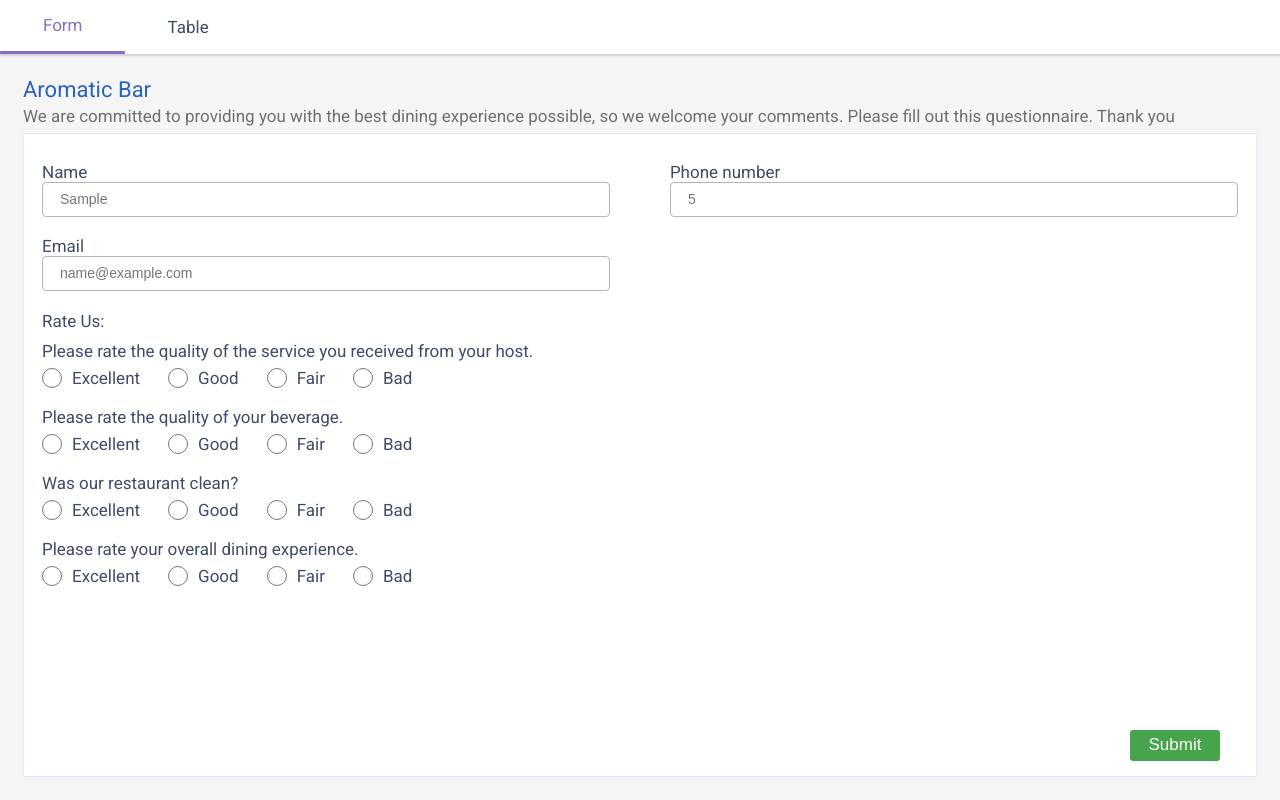
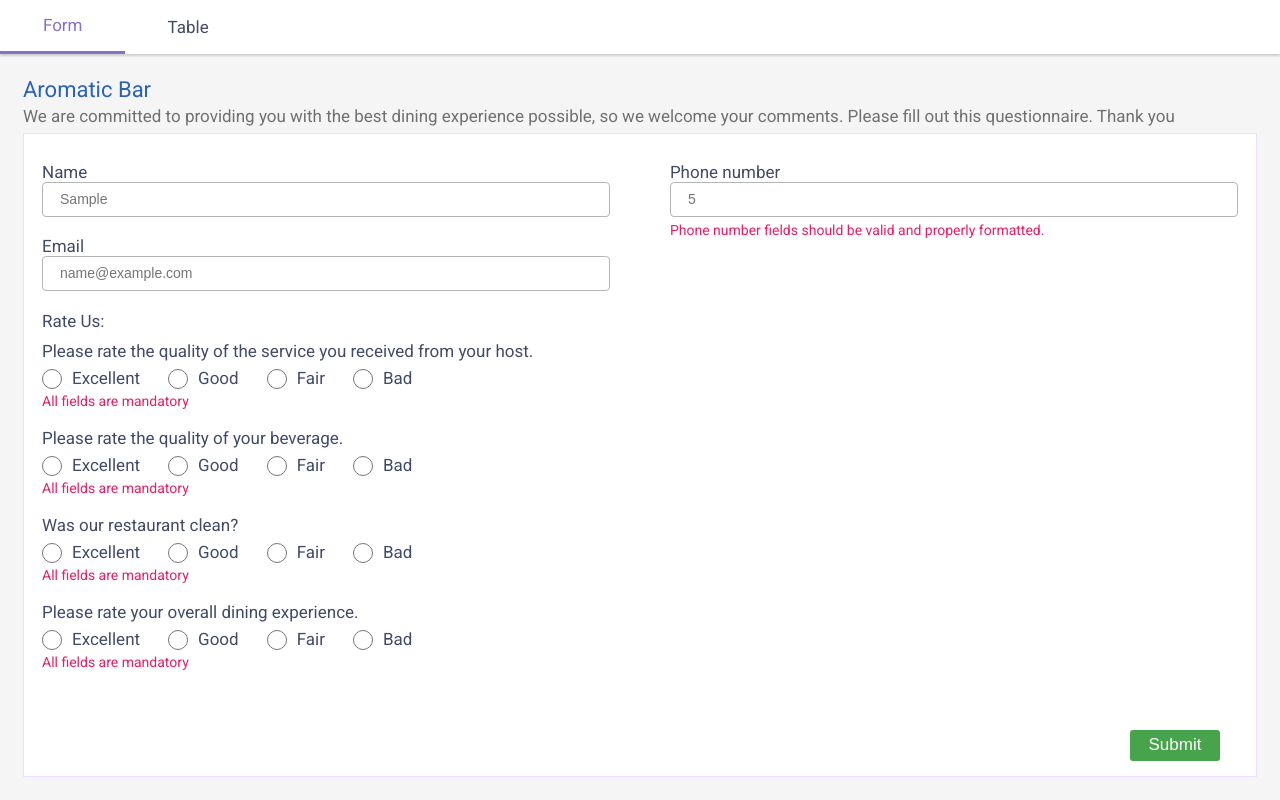
Before and after one commit to rs-prasad/assignment-feedback-form, a React (Create React App) app: page / in a window 1280 px wide. Both pictures are taken after typing "Sample", "name@example.com", "5" into the empty fields and a click on the button "Submit". Built offline with nearby package versions, Linux system fonts and the light colour scheme.

Commit message:
form functionality added

```diff
--- a/package.json
+++ b/package.json
@@ -8,6 +8,7 @@
     "@testing-library/user-event": "^13.5.0",
     "react": "^17.0.2",
     "react-dom": "^17.0.2",
+    "react-icons": "^4.3.1",
     "react-router-dom": "^6.2.2",
     "react-scripts": "5.0.0",
     "web-vitals": "^2.1.4"
--- a/src/components/pages/form/Form.js
+++ b/src/components/pages/form/Form.js
@@ -1,24 +1,76 @@
 import "./form.css";
-import { useState } from "react";
+import { useEffect, useState } from "react";
 
 const Form = () => {
   const ratingOptions = ["Excellent", "Good", "Fair", "Bad"];
 
-  const [personalDetail, setPersonalDetail] = useState({
+  const [feedback, setFeedback] = useState({
     name: "",
     email: "",
     phoneNumber: "",
+    service: "",
+    beverage: "",
+    cleanness: "",
+    overall: "",
   });
+  const [error, setError] = useState({});
 
-  const handelChange = (e) => {
+  const saveData = () => {
+    let feedbackArray = JSON.parse(
+      localStorage.getItem("feedbackArray") || "[]"
+    );
+    console.log(typeof feedbackArray);
+    feedbackArray = [...feedbackArray, feedback];
+    localStorage.setItem("feedbackArray", JSON.stringify(feedbackArray));
+  };
+  //handles
+  const handleChange = (e) => {
     const name = e.target.name;
     const value = e.target.value;
-    setPersonalDetail({ ...personalDetail, [name]: value });
+    setFeedback({ ...feedback, [name]: value });
   };
-
   const handleSubmit = (e) => {
     e.preventDefault();
-    console.log(document.forms[0]);
+    //validation
+    const newErrorMessage = {
+      name: "",
+      email: "",
+      phoneNumber: "",
+      service: "",
+      beverage: "",
+      cleanness: "",
+      overall: "",
+    };
+
+    let anyError = false;
+    const regexName = /^[a-zA-Z\s]{1,}$/;
+    const regexPhoneNumber = /^[0-9]{10}$/;
+    const regexEmail = /^[a-zA-Z0-9+_.-]+@[a-zA-Z]{3,}.[a-zA-Z]{2,3}$/;
+
+    if (!regexName.test(feedback.name)) {
+      newErrorMessage.name =
+        "Name fields should be valid and properly formatted.";
+      anyError = true;
+    }
+    if (!regexEmail.test(feedback.email)) {
+      newErrorMessage.email = "Email should be valid and properly formatted.";
+      anyError = true;
+    }
+
+    if (!regexPhoneNumber.test(feedback.phoneNumber)) {
+      newErrorMessage.phoneNumber =
+        "Phone number fields should be valid and properly formatted.";
+      anyError = true;
+    }
+
+    for (const key in feedback) {
+      if (!feedback[key]) {
+        newErrorMessage[key] = "All fields are mandatory";
+        anyError = true;
+      }
+    }
+    setError(newErrorMessage);
+    if (!anyError) saveData();
   };
 
   return (
@@ -45,21 +97,23 @@ const Form = () => {
               type="text"
               name="name"
               id="form__name__input"
-              value={personalDetail.name}
-              onChange={(e) => handelChange(e)}
+              value={feedback.name}
+              onChange={(e) => handleChange(e)}
             />
+            {error.name && <p className="error__message">{error.name}</p>}
           </fieldset>
           <fieldset className="form__email">
             <label htmlFor="form__email__input" className="form__email__title">
               Email
             </label>
             <input
-              type="email"
+              type="text"
               name="email"
               id="form__email__input"
-              value={personalDetail.email}
-              onChange={(e) => handelChange(e)}
+              value={feedback.email}
+              onChange={(e) => handleChange(e)}
             />
+            {error.email && <p className="error__message">{error.email}</p>}
           </fieldset>
           <fieldset className="form__phone">
             <label htmlFor="form__phone__input" className="form__phone__title">
@@ -70,9 +124,12 @@ const Form = () => {
               name="phoneNumber"
               id="form__phone__input"
               placeholder="Don't include +91"
-              value={personalDetail.phoneNumber}
-              onChange={(e) => handelChange(e)}
+              value={feedback.phoneNumber}
+              onChange={(e) => handleChange(e)}
             />
+            {error.phoneNumber && (
+              <p className="error__message">{error.phoneNumber}</p>
+            )}
           </fieldset>
         </div>
         {/* Ratings */}
@@ -84,54 +141,62 @@ const Form = () => {
               Please rate the quality of the service you received from your
               host.
             </label>
-            <div className="rating_options">
-              {ratingOptions.map((item) => (
-                <>
+            <div className="rating_options" onChange={(e) => handleChange(e)}>
+              {ratingOptions.map((item, index) => (
+                <span key={index}>
                   <input type="radio" name="service" id="" value={item} />
-                  <span>{item}</span>
-                </>
+                  <span className="rating__title">{item}</span>
+                </span>
               ))}
             </div>
+            {error.service && <p className="error__message">{error.service}</p>}
           </fieldset>
           {/* beverage */}
           <fieldset className="rating__beverage">
             <label htmlFor="beverage">
               Please rate the quality of your beverage.
             </label>
-            <div className="rating_options">
-              {ratingOptions.map((item) => (
-                <>
+            <div className="rating_options" onChange={(e) => handleChange(e)}>
+              {ratingOptions.map((item, index) => (
+                <span key={index}>
                   <input type="radio" name="beverage" id="" value={item} />
-                  <span>{item}</span>
-                </>
+                  <span className="rating__title">{item}</span>
+                </span>
               ))}
             </div>
+            {error.beverage && (
+              <p className="error__message">{error.beverage}</p>
+            )}
           </fieldset>
           {/* cleanness */}
           <fieldset className="rating__cleanness">
             <label htmlFor="cleanness">Was our restaurant clean?</label>
-            <div className="rating_options">
-              {ratingOptions.map((item) => (
-                <>
+            <div className="rating_options" onChange={(e) => handleChange(e)}>
+              {ratingOptions.map((item, index) => (
+                <span key={index}>
                   <input type="radio" name="cleanness" id="" value={item} />
-                  <span>{item}</span>
-                </>
+                  <span className="rating__title">{item}</span>
+                </span>
               ))}
             </div>
+            {error.cleanness && (
+              <p className="error__message">{error.cleanness}</p>
+            )}
           </fieldset>
           {/* overall */}
           <fieldset className="rating__overall">
             <label htmlFor="overall">
               Please rate your overall dining experience.
             </label>
-            <div className="rating_options">
-              {ratingOptions.map((item) => (
-                <>
+            <div className="rating_options" onChange={(e) => handleChange(e)}>
+              {ratingOptions.map((item, index) => (
+                <span key={index}>
                   <input type="radio" name="overall" id="" value={item} />
-                  <span>{item}</span>
-                </>
+                  <span className="rating__title">{item}</span>
+                </span>
               ))}
             </div>
+            {error.overall && <p className="error__message">{error.overall}</p>}
           </fieldset>
         </div>
         <div className="submit_btn_container">
--- a/src/components/pages/form/form.css
+++ b/src/components/pages/form/form.css
@@ -82,7 +82,7 @@
 .form__ratings .rating_options input[type="radio"]:checked:after {
   background: var(--purple500) 0% 0% no-repeat padding-box;
 }
-.form__ratings .rating_options span {
+.form__ratings .rating_options .rating__title {
   color: var(--textcolor);
   font-size: 17px;
   margin-right: 28px;
@@ -110,6 +110,13 @@
   background-color: var(--green700);
 }
 
+/* error message */
+.error__message {
+  color: var(--red500);
+  font-size: 14px;
+  margin-top: 5px;
+}
+
 /* media queries */
 @media screen and (max-width: 600px) {
   .form__personal_details {
```
Also changed, not shown: 1 other file (tests, documents, lock files or other folders).
